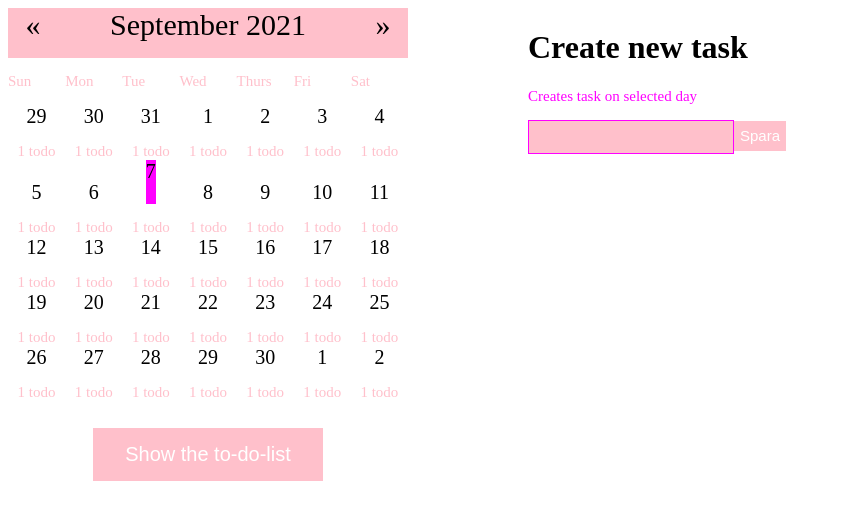
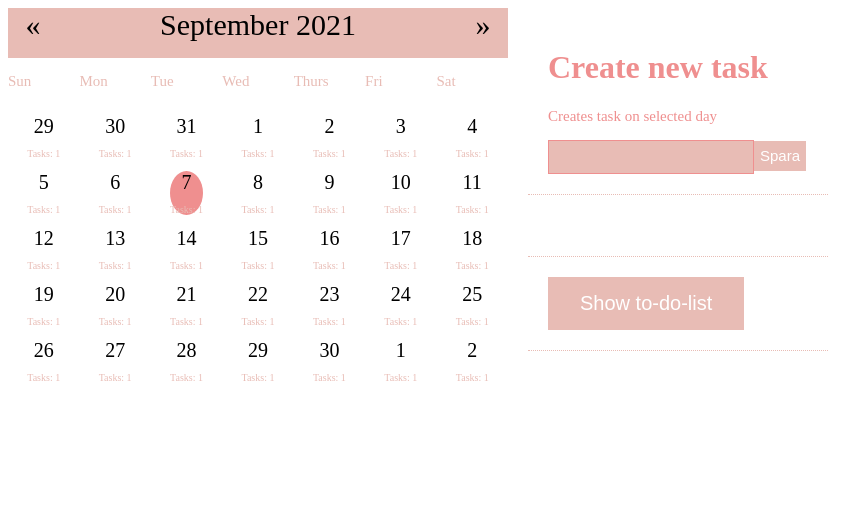
Before and after one commit to johannabertils/calenderwithtodo, a React (Create React App) app: page / in a window 1280 px wide. Shown: the top 520 px of the page, without its empty margins (0-861 px from the left). Built offline with nearby package versions, Linux system fonts and the light colour scheme.

Commit message:
adding styling and change value of to do list bton

```diff
--- a/src/App.js
+++ b/src/App.js
@@ -64,9 +64,12 @@ export default function App() {
     return (
         <div className="main">
             <div className="calendar"> <Calendar selectedDate={getSelectedDate} /></div>
-            <div className="Day"><CreateTask inputText={task} newTask={saveNewTask} /></div>
+            <div>
+            <div className="createtask"><CreateTask inputText={task} newTask={saveNewTask} /></div>
+            <div className="DayView"><DayView selectedDateValue = {selectedDate} /></div>
             <div className="ToDoList">< ToDoList /></div>
-            <div className="DayView"><DayView selectedDateValue = {selectedDate} /></div>
+            </div>
+
         </div>
     )
 }
--- a/src/components/Calendar/calendar.css
+++ b/src/components/Calendar/calendar.css
@@ -1,15 +1,14 @@
 .calendar{
-    max-width: 400px;
+    max-width: 500px;
     height: 300px;
 }
 
 .calendar .day{
  position: relative;
  width: calc(100% / 7);
- height: 44px;
+ height:30px;
  display: inline-block;
- padding: 0;
- margin: 0;
+ padding: 10px;
  box-sizing: border-box;
  z-index: 1;
  text-align: center;
@@ -21,18 +20,21 @@
 }
 
 .day:hover{
-    background-color: pink;
+    background-color: #E8BCB5;
+    cursor: pointer;
 }
 
 .Calendarheader{
-    max-width: 400px;
+    max-width: 500px;
     height: 50px;
     font-size: 30px;
-    background-color: pink;
+    background-color: #E8BCB5;
 }
 
 .selected{
-    background-color: magenta;
+    background-color: #EF8F8F;
+    border-radius: 50%;
+
     height: 44px;
 }
 
@@ -41,10 +43,11 @@
     display: inline-block;
     text-align: center;
     float: left;
+    cursor: pointer;
 }
 
 .curentMonth {
-    width: 300px;
+    width: 400px;
     display: inline-block;
    text-align: center;
 }
@@ -54,9 +57,14 @@
     float:right;
     text-align: center;
     display: inline-block;
+    cursor: pointer;
 }
 
 .days p{
     display: inline-block;
     width:calc(100% / 7);
 }
+
+.countedTasks{
+   font-size: 10px;
+}
--- a/src/components/Calendar/calendar.js
+++ b/src/components/Calendar/calendar.js
@@ -7,6 +7,7 @@ export default function Calendar({ selectedDate }) {
 
     const [calendar, setCalendar] = useState([]);
     const [m, setM] = useState(moment());
+    const [count, setCount] = useState(moment());
 
     useEffect(() => {
         const dayToBegin = m.clone().startOf("month").startOf("week");
@@ -19,6 +20,7 @@ export default function Calendar({ selectedDate }) {
                 Array(7)
                     .fill(0)
                     .map(() => day.add(1, "day").clone())
+
             );
         }
         setCalendar(viewCalendar);
@@ -40,6 +42,28 @@ export default function Calendar({ selectedDate }) {
 
     function nextMonth() {
         return m.clone().add(1, "month")
+    }
+
+    function checkLocalStorage(day) {
+        let getDataFromLocalStorage = localStorage.getItem('data');
+        let data = JSON.parse(getDataFromLocalStorage)
+        let getday = day.format("MM/DD/YYYY")
+
+        if (getDataFromLocalStorage === null) {
+            console.log("no data");
+        } else {
+            checkOccurences(data, getday)
+        }
+
+    }
+
+    function checkOccurences(data, getday) {
+        let countOccurences =
+            data.filter(function (value) {
+                return value.date === getday;
+            }).length
+
+        console.log(getday + "count" + "" + countOccurences);
     }
 
     // Print out the calander
@@ -67,29 +91,22 @@ export default function Calendar({ selectedDate }) {
                 {calendar.map((week) => (
                     <div>
                         {week.map((day) => (
-                            <div className="day" id={day}
+                            <div className="day" id={day} setvalue={checkLocalStorage(day)}
                                 onClick={() => { setM(day); targetedDay(day); }}>
-                                <div className={m.isSame(day, "day") ? "selected" : ""}> {day.format("D").toString()}  </div>
-                                <p>1 todo</p>
+                                <div className={m.isSame(day, "day") ? "selected" : ""}> {day.format("D").toString()} <p className="countedTasks">Tasks: 1</p></div>
+                            </div>
 
-                            </div>
                         ))}
                     </div>
                 ))}
             </div></div>)
 
 
+
     function targetedDay(day) {
         let taskDay = day.format("MM/DD/YYYY").toString();
         selectedDate(taskDay);
-        let getDataFromLocalStorage = localStorage.getItem('data');
-        let data = JSON.parse(getDataFromLocalStorage)
-        let countOccurences =
-            data.filter(function (value) {
-                return value.date === taskDay;
-            }).length
+        console.log("day" + day.key);
+    }
 
-        console.log(countOccurences);
-
-    }
 }
--- a/src/components/Todolist/todolist.css
+++ b/src/components/Todolist/todolist.css
@@ -1,6 +1,5 @@
 .todolist{
     max-width: 400px;
-    text-align: center;
 }
 
 p{
@@ -11,12 +10,10 @@ p{
     font-size: 15px;
     height: 30px;
     float: right;
-    background-color: pink;
+    background-color: #E8BCB5;
     border: none;
     color: white;
-    text-align: center;
     text-decoration: none;
-    display: inline-block;
     transition-duration: 0.4s;
 }
 
@@ -24,13 +21,12 @@ p{
     color: purple;
     width: 400px;
     height: 20px;
-    border-bottom: 2px dotted pink;
+    border-bottom: 2px dotted #E8BCB5;
 
 }
 
 .notaskview{
     width: 400px;
-    text-align: center;
 }
 
 .notasksmessage{
@@ -38,7 +34,7 @@ p{
 }
 
 .showlistbtn{
-    background-color: pink;
+    background-color: #E8BCB5;
     border: none;
     color: white;
     padding: 15px 32px;
@@ -50,11 +46,11 @@ p{
 }
 
 .showlistbtn:hover{
-    background-color: magenta;
+    background-color: #EF8F8F;
     cursor: pointer;
 }
 
-.donebtn:hover{
-    background-color: magenta;
+.itemList button:hover{
+    background-color: #EF8F8F;
     cursor: pointer;
 }
--- a/src/components/Todolist/todolist.js
+++ b/src/components/Todolist/todolist.js
@@ -1,18 +1,24 @@
-import React, { useState } from 'react';
+import React, { useState, useEffect } from 'react';
 import './todolist.css';
 
 export default function ToDoList() {
     const [showList, setShowList] = useState(false);
     const [text, setText] = useState();
     const [localStorageArray, setlocalStorageArray] = useState();
+    const [button, setbutton] = useState("Show to-do-list");
+
+
 
     // set text that will show on click to the state text
     const Text = () => <div>{text}</div>;
+    // const buttonText = () => button;
 
     // when clicking on showlist btn -> if value in localstorage acitvate printList function
     function showItemsOnClick(evt) {
         evt.preventDefault();
         setShowList(true);
+        let newButton = "update do-to-list";
+        setbutton(newButton)
         let dataFromLocalStorage = localStorage.getItem('data');
         if (dataFromLocalStorage === null) {
             let noTasks = <div className="notaskview"> <p className="notasksmessage">You have no tasks to do!</p> </div>;
@@ -68,7 +74,7 @@ export default function ToDoList() {
     }
 
     return <div className="todolist">
-        <button className="showlistbtn" onClick={showItemsOnClick}>Show the to-do-list</button>
+        <button className="showlistbtn" onClick={showItemsOnClick}>{button}</button>
         {showList ? <Text /> : null}
     </div>;
 
--- a/src/components/createTask/createtask.css
+++ b/src/components/createTask/createtask.css
@@ -1,6 +1,6 @@
 input{
-    background-color: pink;
-    border: 1px solid magenta;
+    background-color: #E8BCB5;
+    border: 1px solid #EF8F8F;
     width: 200px;
     height: 30px;
 
@@ -9,7 +9,7 @@ input{
 form button{
     font-size: 15px;
     height: 30px;
-    background-color: pink;
+    background-color:#E8BCB5;
     border: none;
     color: white;
     text-align: center;
@@ -18,13 +18,14 @@ form button{
 }
 
 form button:hover{
-    background-color: magenta;
+    background-color: #EF8F8F;
     cursor: pointer;
 }
 .createTask h1{
-    color: black;
+    color: #EF8F8F;
 }
 
 .createTask p{
-    color: magenta;
+    color: #EF8F8F;
+
 }
--- a/src/components/dayview/dayview.css
+++ b/src/components/dayview/dayview.css
@@ -1,15 +1,15 @@
 .dayviewList{
-    color: purple;
+    color: #E8BCB5;
     width: 400px;
     height: 20px;
-    border-bottom: 2px dotted pink;
+    border-bottom: 2px dotted #E8BCB5;
 }
 
 .dayviewList button{
     font-size: 15px;
     height: 30px;
     float: right;
-    background-color: pink;
+    background-color: #E8BCB5;
     border: none;
     color: white;
     text-align: center;
@@ -19,14 +19,14 @@
 }
 
 .dayviewList button:hover{
-    background-color: magenta;
+    background-color:#EF8F8F;
     cursor: pointer;
 }
 
 h1{
-    color:magenta;
+    color:#EF8F8F;
 }
 
 p{
-    color:pink;
+    color:#E8BCB5;
 }
--- a/src/style.css
+++ b/src/style.css
@@ -1,10 +1,25 @@
-.main{
-    max-width: 1000px;
-    height: 400px;
-    display: grid;
-  grid-template-columns: 500px 500px;
-  grid-template-rows: 400px 400px;
+.main {
+  max-width: 1000px;
+  height: 500px;
+  display: grid;
+  grid-template-columns: 500px 300px;
+  grid-template-rows:  450px 400px;
   grid-row: auto auto;
   grid-column-gap: 20px;
   grid-row-gap: 20px;
 }
+
+.createtask{
+  padding: 20px;
+  border-bottom: 1px dotted #E8BCB5;
+}
+
+.DayView{
+  padding: 20px;
+  border-bottom: 1px dotted #E8BCB5;
+}
+
+.ToDoList{
+  padding: 20px;
+  border-bottom: 1px dotted #E8BCB5;
+}
```
